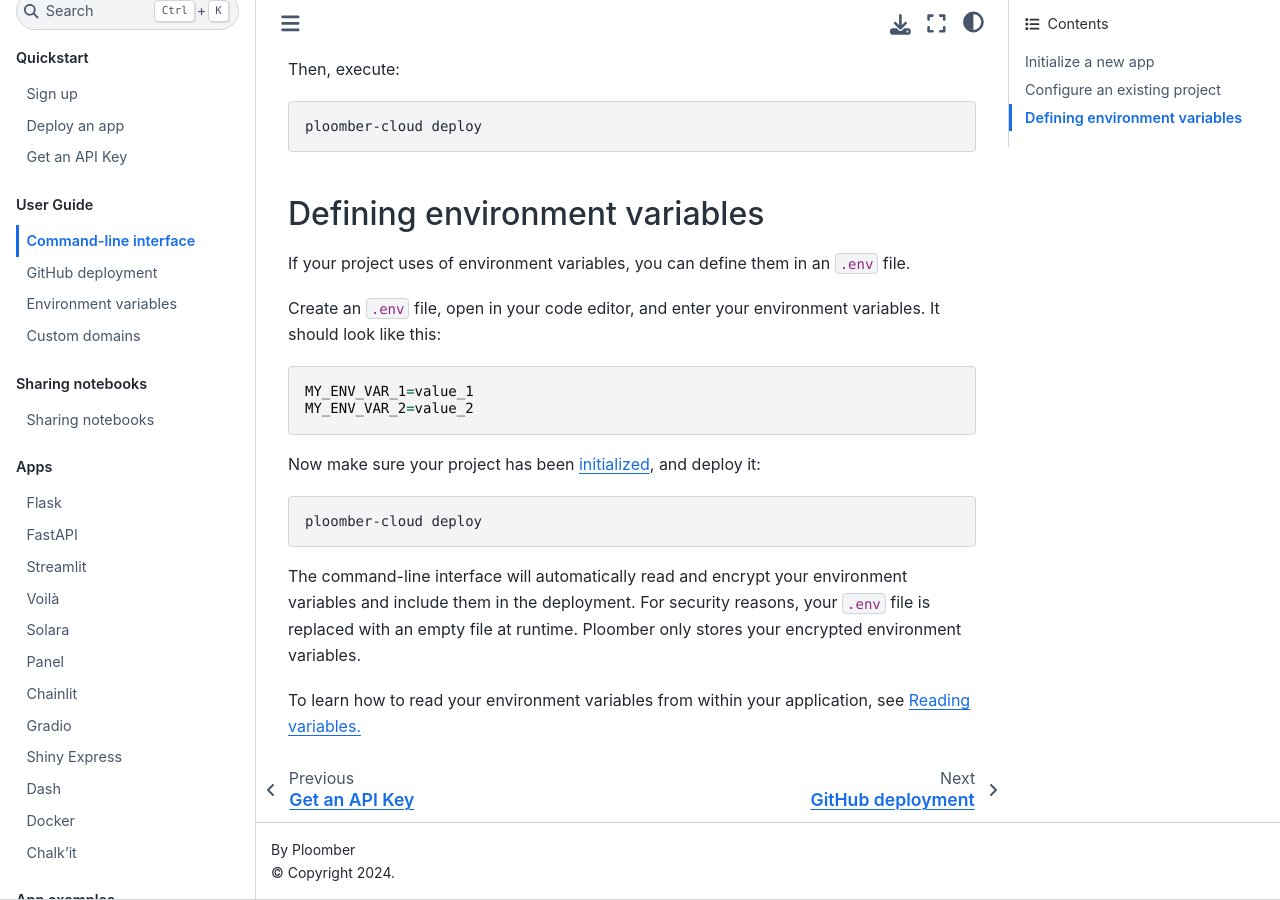
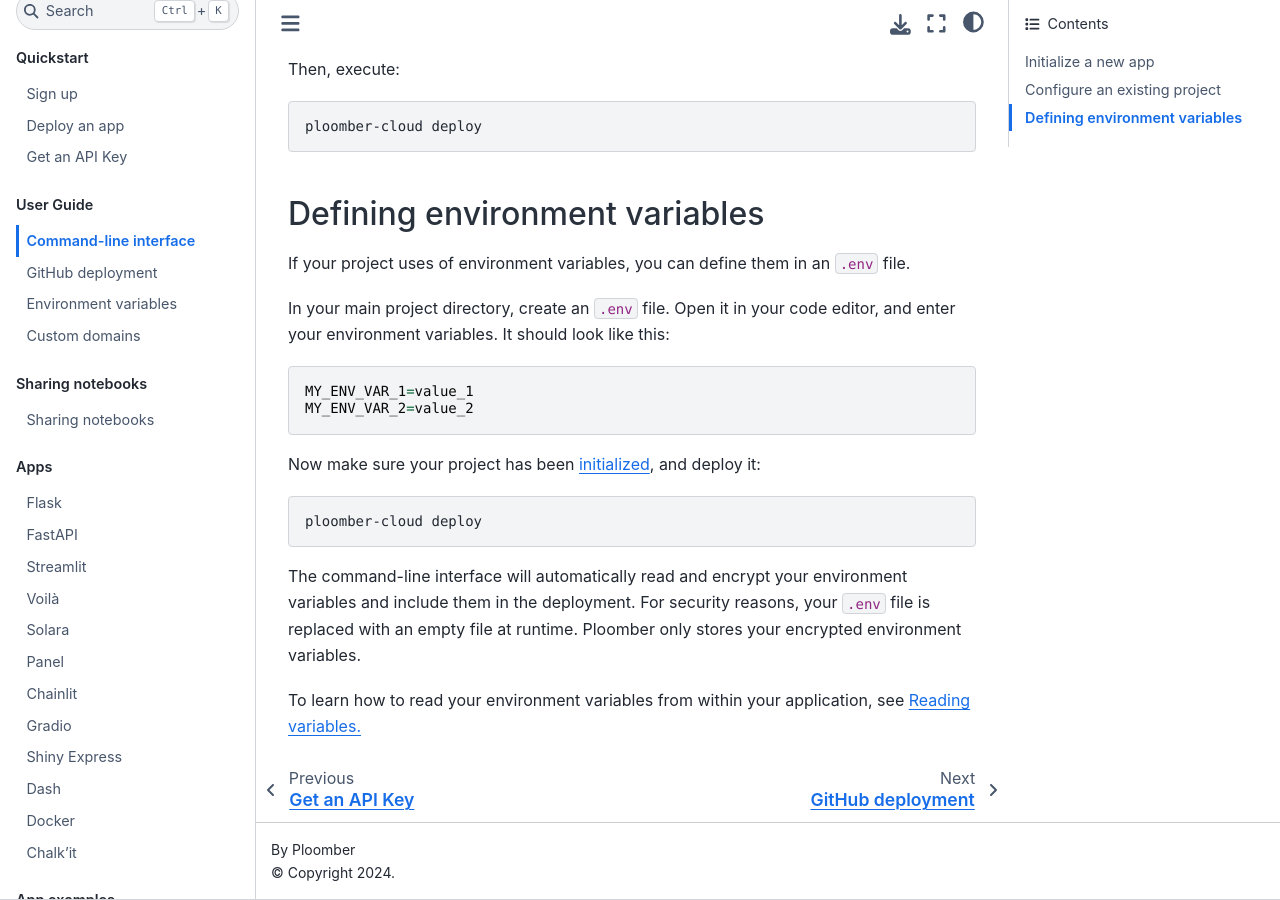
Before and after one commit to ploomber/doc, a Jupyter Book: the page built from doc/user-guide/cli.md, in a window 1280 px wide and 900 px high, scrolled down 1420 px. Built offline with Jupyter Book 1.0.4 settings and Sphinx 7.4.7 and the Sphinx Book theme 1.1.4, drawn with Linux system fonts in a browser that asks for light colours.

````diff
--- a/doc/user-guide/cli.md
+++ b/doc/user-guide/cli.md
@@ -70,14 +70,14 @@ ploomber-cloud deploy
 
 If your project uses of environment variables, you can define them in an `.env` file.
 
-Create an `.env` file, open in your code editor, and enter your environment variables. It should look like this:
+In your main project directory, create an `.env` file. Open it in your code editor, and enter your environment variables. It should look like this:
 
 ```
 MY_ENV_VAR_1=value_1
 MY_ENV_VAR_2=value_2
 ```
 
-Now make sure your project has been [initialized](#initialize-a-new-app), and deploy it:
+Now make sure your project has been [initialized](#-initialize-a-new-app), and deploy it:
 
 ```sh
 ploomber-cloud deploy
````
